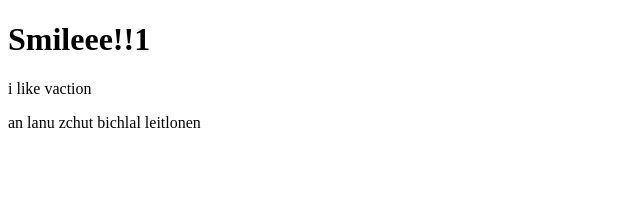
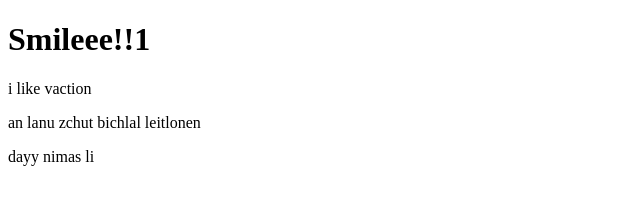
Before and after one commit to brachigit/PR, a plain HTML site: page index.html in a window 1280 px wide. Shown: the whole page, without its empty margins (0-640 px from the left). Drawn offline with Linux system fonts and the light colour scheme.

Commit message:
commit second of branchPR

```diff
--- a/index.html
+++ b/index.html
@@ -10,5 +10,9 @@
     <h1>Smileee!!1</h1>
     <p>i like vaction</p>
     <p>an lanu zchut bichlal leitlonen</p>
+
+
+
+    <p>dayy nimas li</p>
 </body>
 </html>
```
